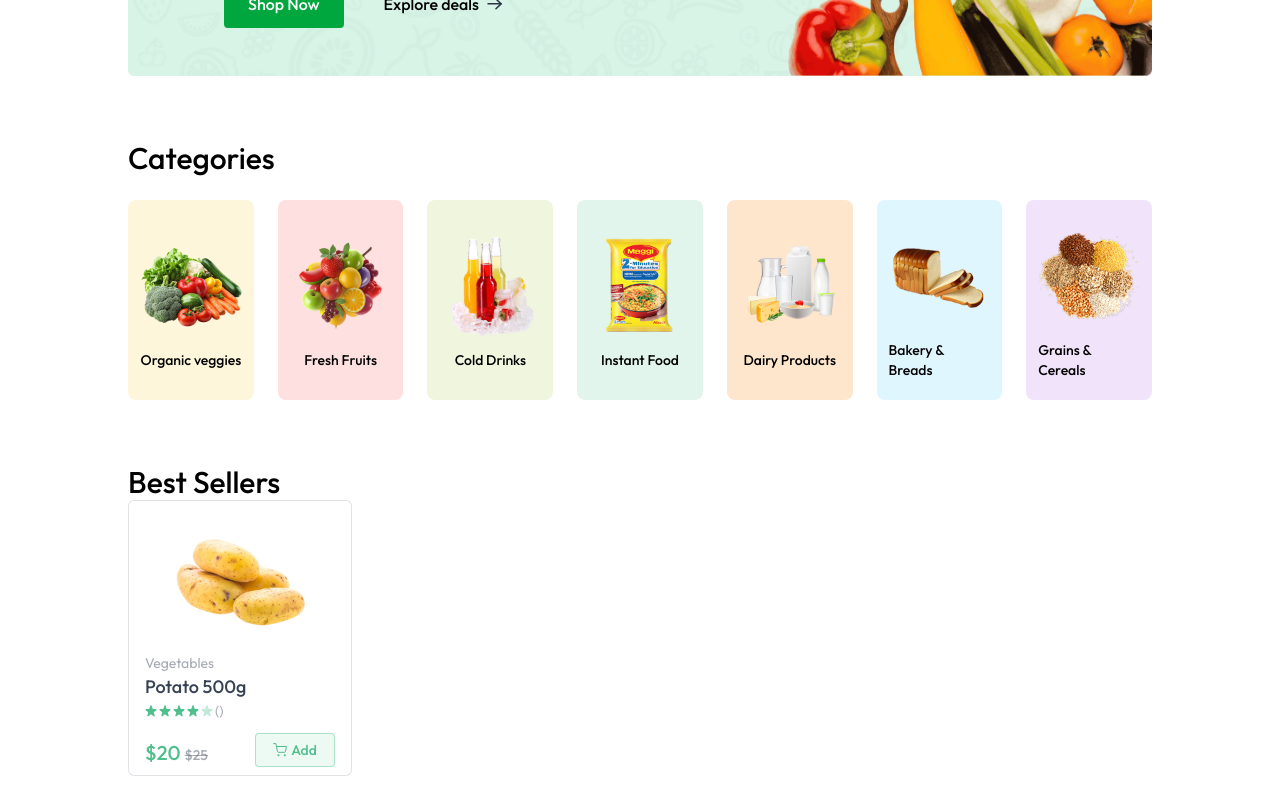
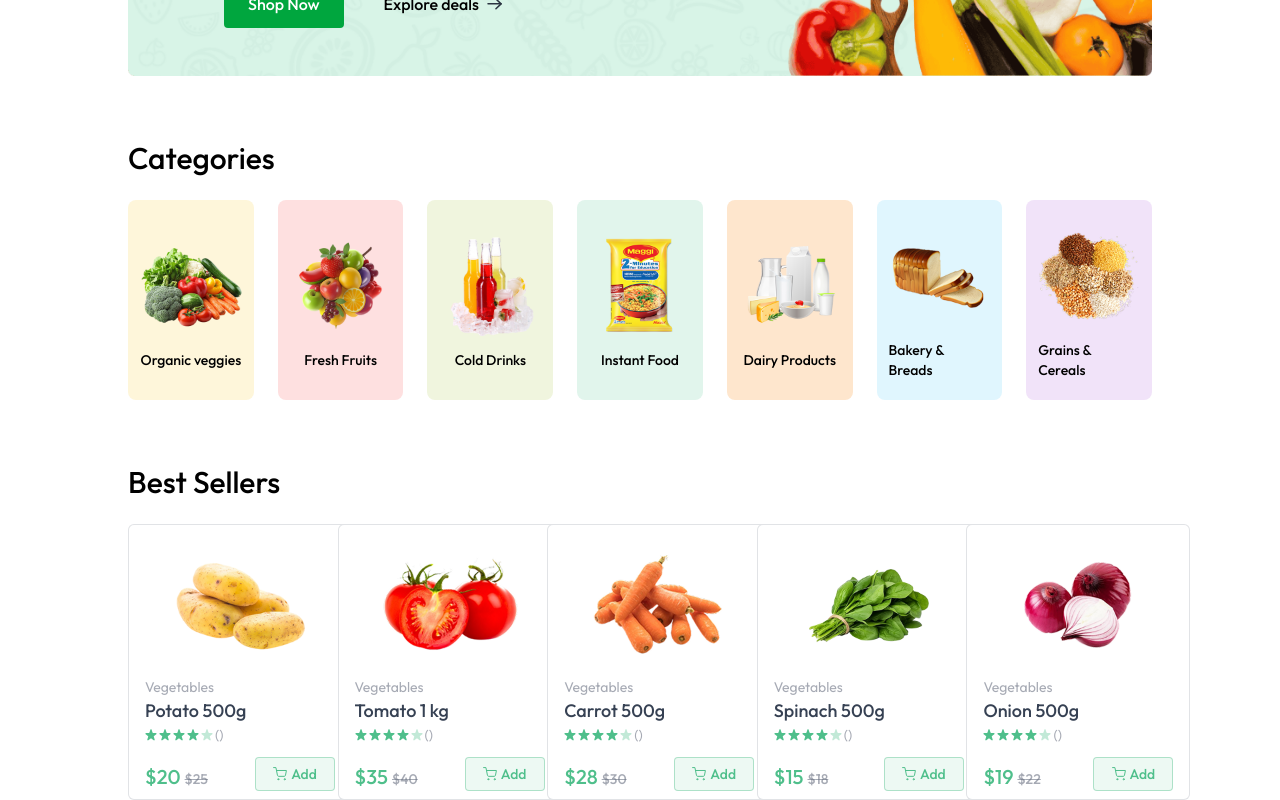
Before and after one commit to ruvindya28/food-delivery-web-app, a React (Vite) app in the folder client/: page / in a window 1280 px wide. Shown: the part 404-1204 px from the top of the page. Before the commit the page ends 1180 px from the top, so only its background shows below. Built offline with nearby package versions, Linux system fonts and the light colour scheme; a web font is replaced by a local one.

Commit message:
adding best sellers

```diff
--- a/client/src/components/BestSeller.jsx
+++ b/client/src/components/BestSeller.jsx
@@ -8,10 +8,13 @@
   return (
     <div className='mt-16'>
       <p className='text-2xl md:text-3xl font-medium'>Best Sellers</p>
-      <div>
-
-          <ProductCard product={products[0]} />
-
+      <div className='grid grid-cols-2 sm:grid-cols-3 md:grid-cols-4 gap-3 md:gap-6 lg:grid-cols-5 mt-6'>
+        {products
+          .filter(product => product.inStock)
+          .slice(0, 5)
+          .map((product, index) => (
+            <ProductCard key={index} product={product} />
+          ))}
       </div>
     </div>
   );
```
